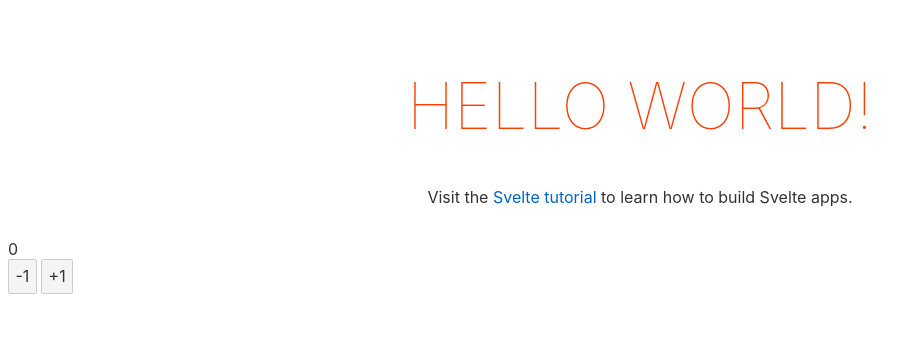
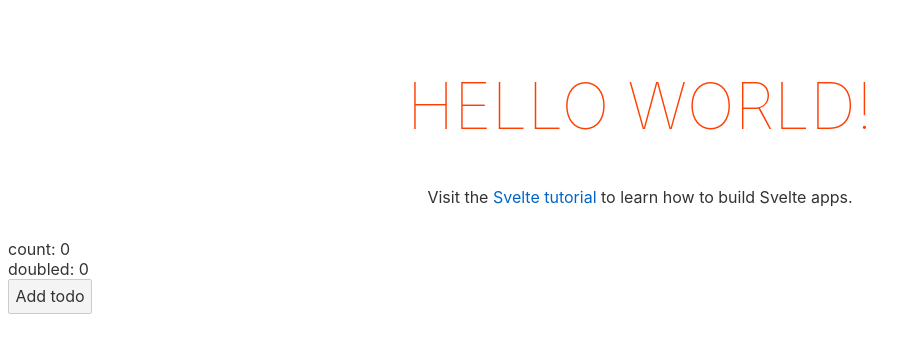
Before and after one commit to globis-org/WeLoveFrontend, a Svelte app in the folder svelte/: page / in a window 1280 px wide. Shown: the top 352 px of the page, without its empty margins (0-921 px from the left). Built offline with nearby package versions, Linux system fonts and the light colour scheme.

Commit message:
its looking good

```diff
--- a/svelte/src/App.svelte
+++ b/svelte/src/App.svelte
@@ -1,13 +1,13 @@
 <script lang="ts">
 	export let name: string;
-	import Counter from './/Counter.svelte';
+	import Todo from './Todo.svelte';
 </script>
 
 <main>
 	<h1>Hello {name}!</h1>
 	<p>Visit the <a href="https://svelte.dev/tutorial">Svelte tutorial</a> to learn how to build Svelte apps.</p>
 </main>
-<Counter />
+<Todo />
 
 <style>
 	main {
--- /dev/null
+++ b/svelte/src/Todo.svelte
@@ -0,0 +1,16 @@
+<script>
+  let todoCount = 0
+
+  function handleClick() {
+    todoCount++
+  }
+
+  $: doubled = todoCount * 2
+</script>
+
+<div>
+  <div>count: {todoCount}</div>
+  <div>doubled: {doubled}</div>
+
+  <button on:click={handleClick}>Add todo</button>
+</div>
```
